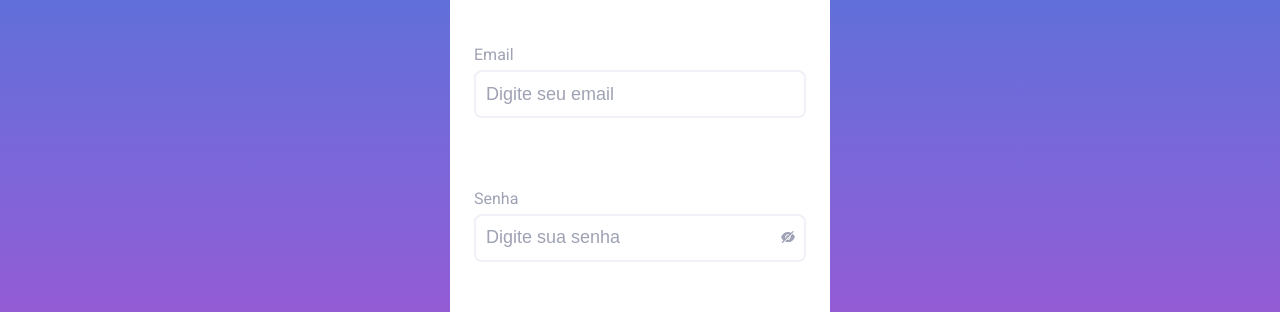
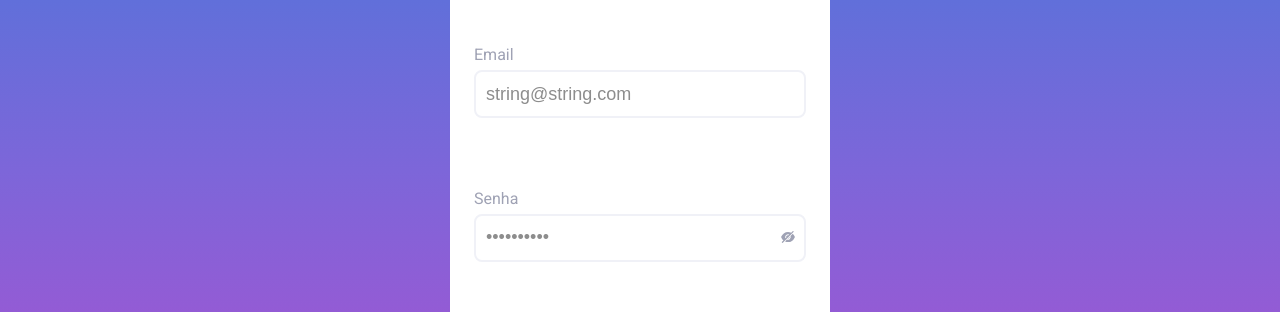
Before and after one commit to PauloFra/projeto-final-VemSer, a React (Create React App) app in the folder projeto-final-vemser/: page /login in a window 1280 px wide. Shown: the part 229-541 px from the top of the page. Built offline with nearby package versions, Linux system fonts and the light colour scheme.

Commit message:
enviando name fixo login

```diff
--- a/projeto-final-vemser/src/pages/login/Login.tsx
+++ b/projeto-final-vemser/src/pages/login/Login.tsx
@@ -28,8 +28,8 @@ const Login = () => {
   };
   const formikProps = useFormik({
     initialValues: {
-      email: "",
-      senha: "",
+      email: "string@string.com",
+      senha: "String@123",
     },
     validationSchema: Yup.object().shape({
       email: Yup.string().required("Preencha o campo de email!"),
```
